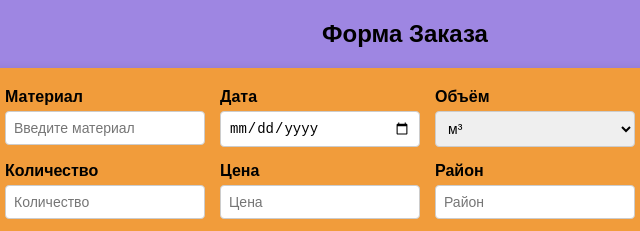
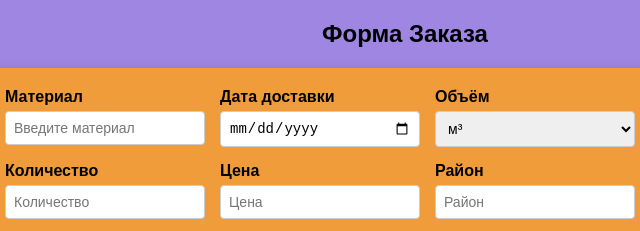
Before and after one commit to Prudexxx/FormZakaz, a plain HTML site: page index.html in a window 1280 px wide. Shown: the top 231 px of the page, 235-875 px from the left. Drawn offline with nearby package versions, Linux system fonts and the light colour scheme.

Commit message:
Update index.html

```diff
--- a/index.html
+++ b/index.html
@@ -18,7 +18,7 @@
         <input type="text" id="material" name="material" placeholder="Введите материал" required>
       </div>
       <div class="form-group form-group-half">
-        <label for="date">Дата</label>
+        <label for="date">Дата доставки</label>
         <input type="date" id="date" name="date" required>
       </div>
     </div>
```
